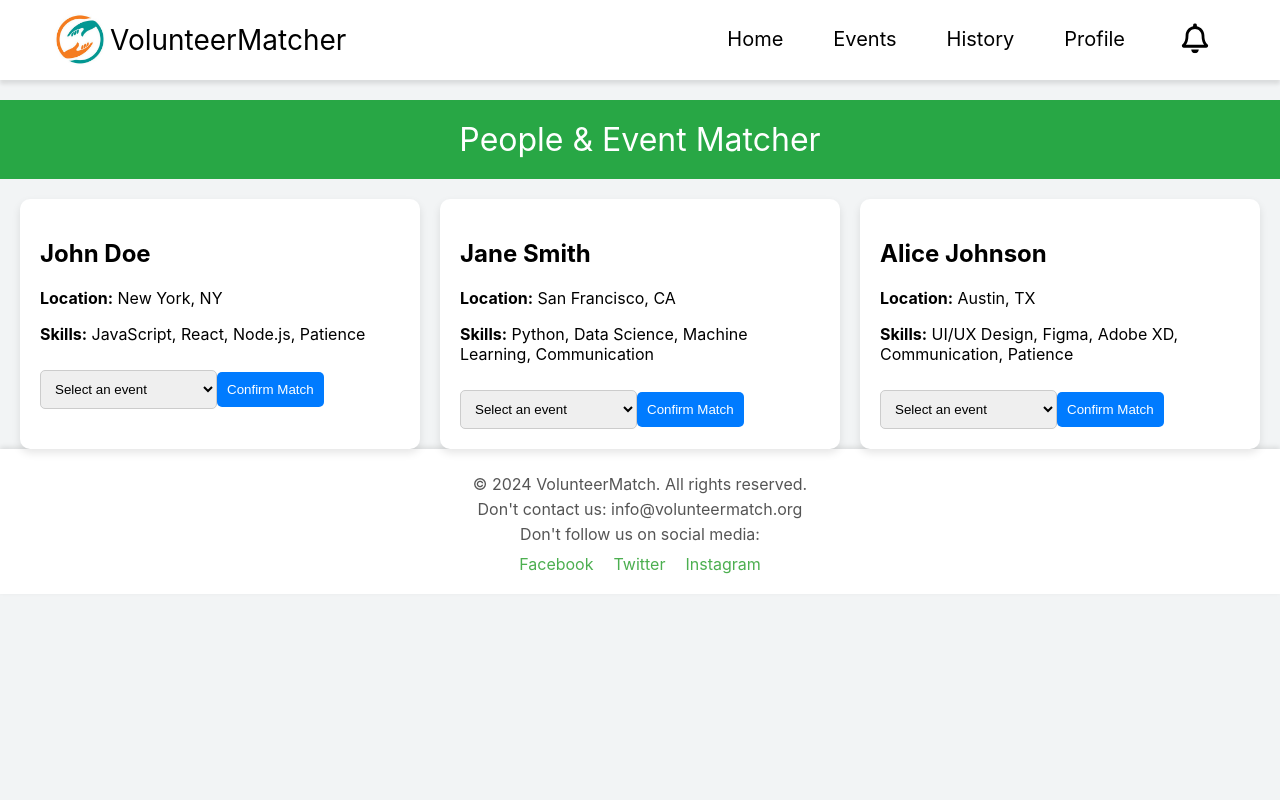
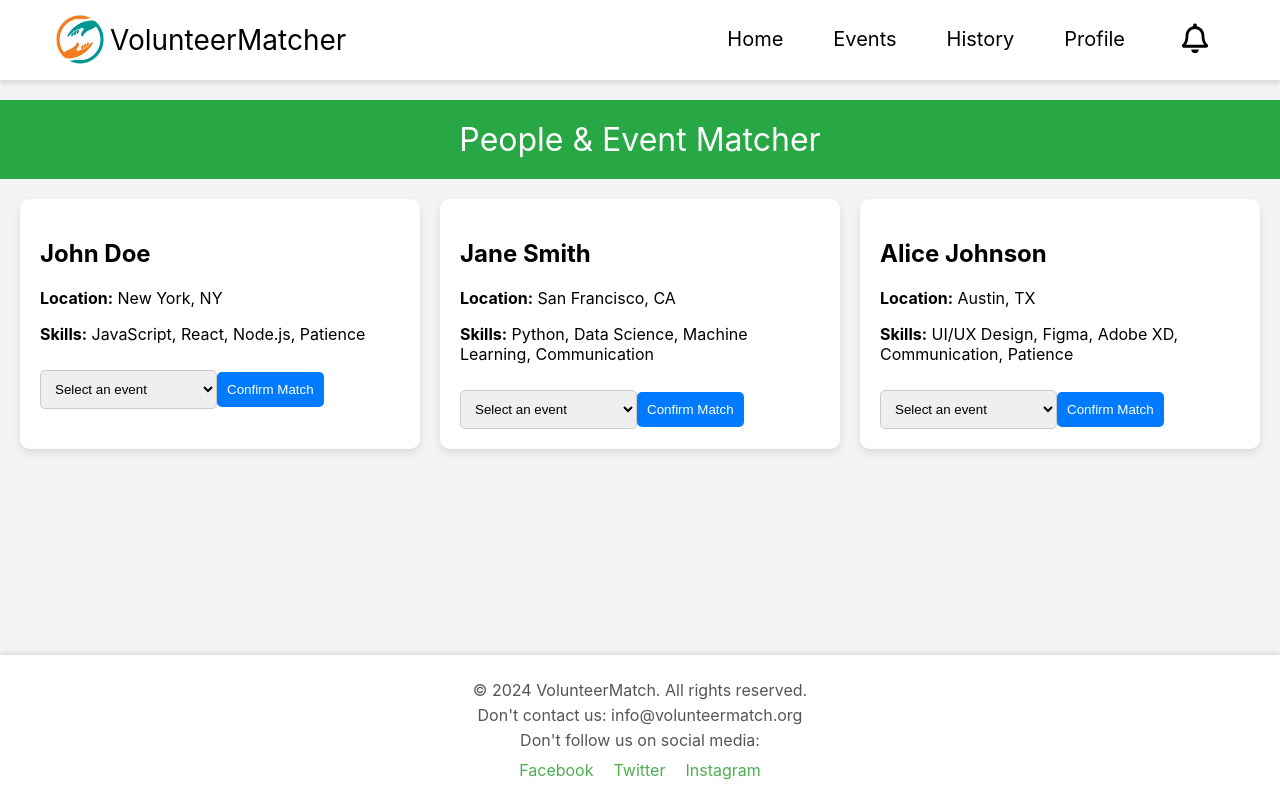
Before and after one commit to Ryan-Gunawan/COSC-4353, a React (Vite) app in the folder frontend/: page /eventmatch in a window 1280 px wide. Built offline with nearby package versions, Linux system fonts and the light colour scheme.

Commit message:
fixed footer spacing

```diff
--- a/frontend/src/routes/EventList.jsx
+++ b/frontend/src/routes/EventList.jsx
@@ -26,12 +26,12 @@ const EventList = () => {
   ];
 
   return (
-    <div>
+    <div className="page-container">
       {/* Header banner */}
       <Navbar />
       <header style={styles.header}>Upcoming Events</header>
 
-
+      <main className="main-content">
         {/* Event list container */}
         <ul style={styles.eventList}>
           {events.map((event, index) => (
@@ -43,6 +43,7 @@ const EventList = () => {
             </li>
           ))}
         </ul>
+      </main>
       <Footer />
     </div>
   );
--- a/frontend/src/routes/EventMatch.jsx
+++ b/frontend/src/routes/EventMatch.jsx
@@ -84,11 +84,12 @@ const events = [
   };
 
   return (
-    <div>
+    <div className="page-container">
       {/* Header banner */}
       <Navbar />
       <header style={styles.header}>People & Event Matcher</header>
 
+      <main className="main-content">
         {/* People list container */}
         <ul style={styles.peopleList}>
           {people.map((person, index) => (
@@ -125,6 +126,7 @@ const events = [
             </li>
           ))}
         </ul>
+      </main>
       <Footer />
     </div>
   );
```
Lines whose indentation alone changed are shown as unchanged.
